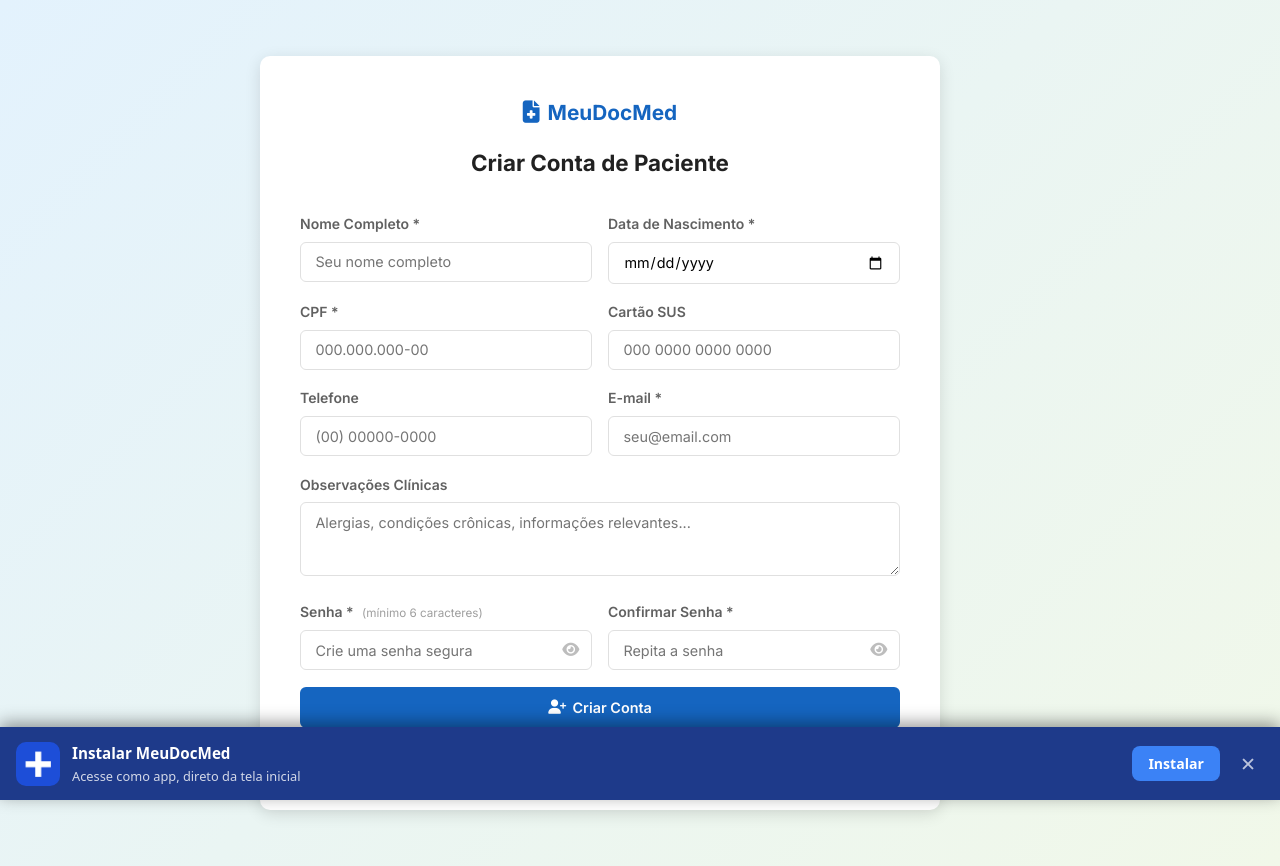
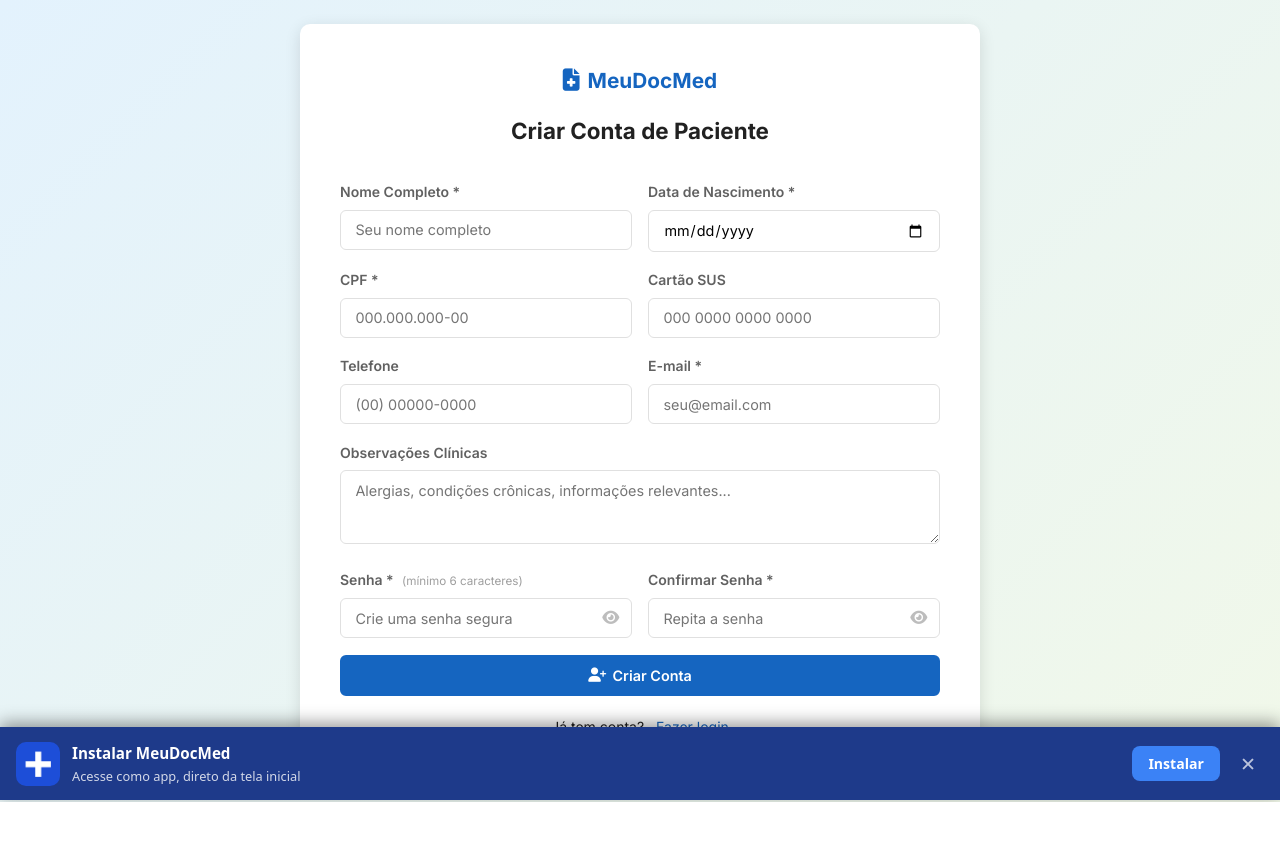
Before and after one commit to VMart01/MeuDocMed, a Flask app: page /cadastro/paciente in a window 1280 px wide. After the commit the page ends 802 px from the top, so only its background shows below. Run offline with Flask 3, Linux system fonts and the light colour scheme; some libraries are stand-ins or nearby versions.

Commit message:
fix: layout full-width landing + auth pages, ProxyFix CSRF, linha do tempo

```diff
--- a/static/css/style.css
+++ b/static/css/style.css
@@ -593,6 +593,10 @@ code { background: var(--gray-100); padding: .15rem .4rem; border-radius: 4px;
 
 /* ---------- Auth Pages ---------- */
 .auth-page { background: linear-gradient(135deg, #e3f2fd 0%, #f1f8e9 100%); min-height: 100vh; }
+
+/* Auth pages precisam de viewport full-width para centralizar o card */
+.auth-page .page-wrapper { display: block; }
+.auth-page .main-content { max-width: 100%; padding: 0; width: 100%; }
 .auth-container { display: flex; align-items: center; justify-content: center;
   min-height: 100vh; padding: 1.5rem; }
 .auth-container-wide .auth-card { max-width: 680px; }
```
